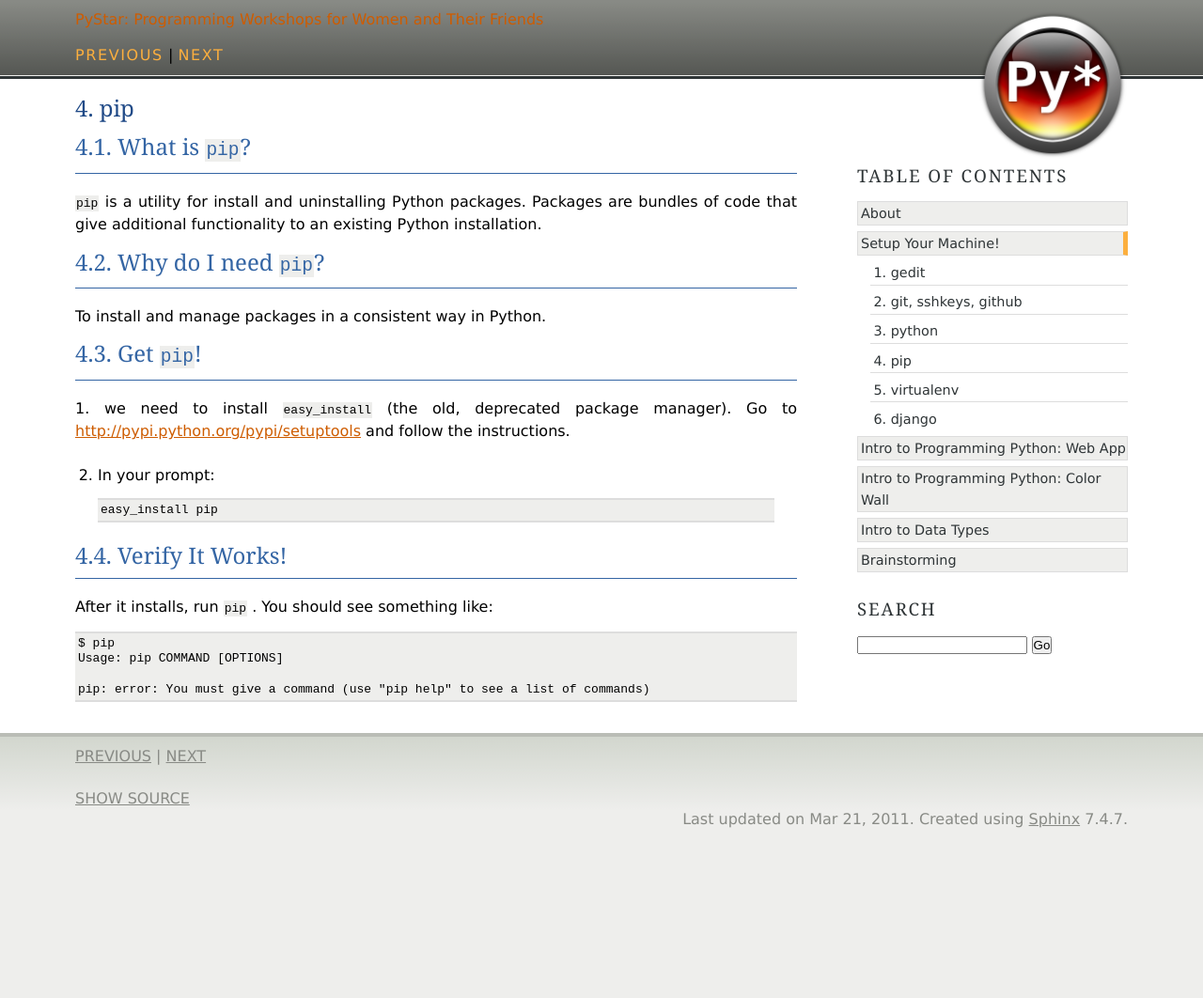
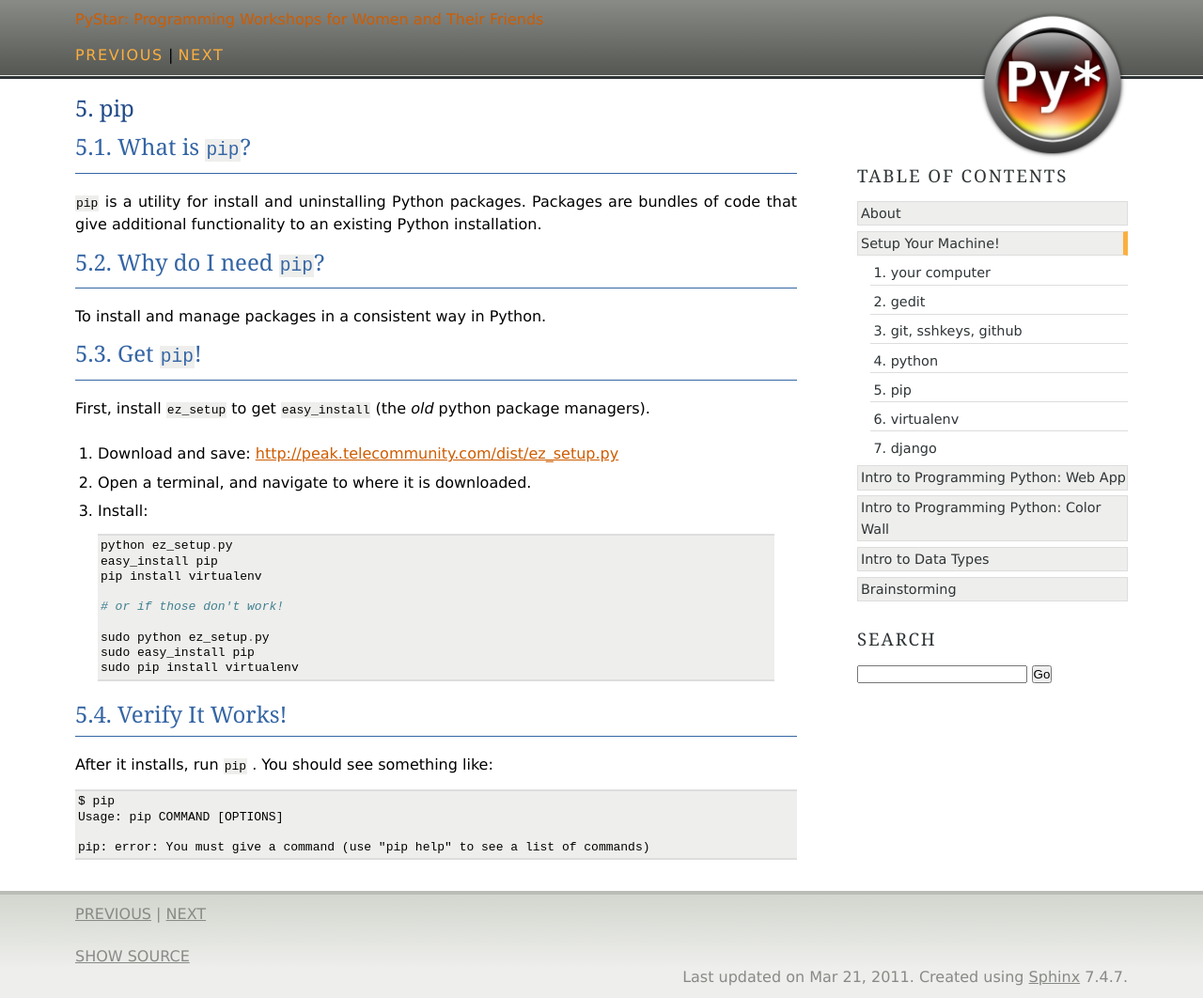
Before and after one commit to lsblakk/pystar, a Sphinx documentation site: the page built from docs/dependencies/dep-pip.rst, in a window 1280 px wide. Shown: the whole page at 94% size. Built offline with Sphinx 7.4.7, drawn with Linux system fonts in a browser that asks for light colours; before the commit the page ends 900 px from its top, so only the background shows below that.

Commit message:
more work on the dependencies pages...
including a much saner 'pip' installation process.
basic 'about your computer' self-discovery

```diff
--- a/docs/dependencies/dep-django.rst
+++ b/docs/dependencies/dep-django.rst
@@ -67,10 +67,10 @@ Open a new Terminal window and type the following:
 
 ..  code-block:: bash
 
-   # with virtualenv pystar activated
+   # with virtualenv pystar activated, see above, and the virtualenv page
    mkdir django_projects
    cd django_projects
-   django-admin startproject myproject
+   django-admin.py startproject myproject
 
 Both commands should provide no output.
 Once that's finished, type the following in the Terminal window:
@@ -129,7 +129,7 @@ The whole process should look something like:
     >>> exit()
     mkdir django_projects
     cd django_projects
-    django-admin startproject
+    django-admin.py startproject
     cd myproject
     python manage.py runserver
     Validating models...
--- a/docs/dependencies/dep-pip.rst
+++ b/docs/dependencies/dep-pip.rst
@@ -26,16 +26,26 @@ To install and manage packages in a consistent way in Python.
 Get ``pip``!
 ^^^^^^^^^^^^^^^^^^^^^^^^^^^^^^^^^^
 
-1. we need to install ``easy_install`` (the old, deprecated package manager).
-Go to http://pypi.python.org/pypi/setuptools and follow the instructions.
+First, install ``ez_setup`` to get ``easy_install`` (the *old* python
+package managers).
 
-2. In your prompt::
+#.  Download and save: http://peak.telecommunity.com/dist/ez_setup.py
+#.  Open a terminal, and navigate to where it is downloaded.
+#.  Install::
 
-    easy_install pip
+        python ez_setup.py
+        easy_install pip
+        pip install virtualenv
 
+        # or if those don't work!
+
+        sudo python ez_setup.py
+        sudo easy_install pip
+        sudo pip install virtualenv
 
 
 .. _pip-verify-label:
+
 
 Verify It Works!
 ^^^^^^^^^^^^^^^^^^^^^^^^^^^^^^^^^^
--- a/docs/setup_machine.rst
+++ b/docs/setup_machine.rst
@@ -12,10 +12,13 @@ of the workshop.
 **Guides**:  When you verify the learner has completed install, give them a star!
 
 
+
+
 ..  toctree::
     :maxdepth: 1
     :numbered:
 
+    dependencies/dep-yourcomputer.rst
     dependencies/dep-gedit.rst
     dependencies/dep-git.rst
     dependencies/dep-python.rst
```
Also changed, not shown: docs/dependencies/dep-gedit.rst (+8 -3 lines), docs/dependencies/dep-git.rst (+18 -3 lines), docs/dependencies/dep-yourcomputer.rst (added, +79 -0 lines), docs/images/about_mac.png (added), docs/images/windows_sys.jpg (added).
